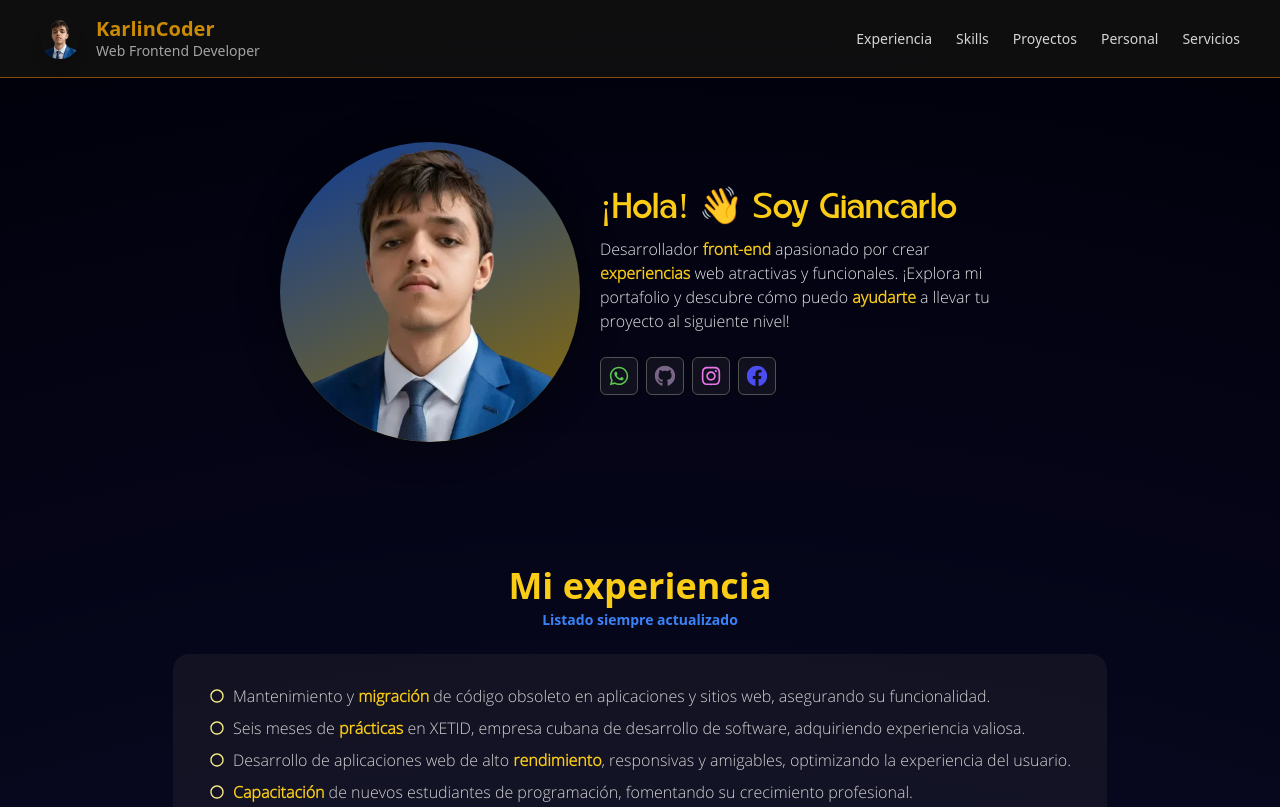
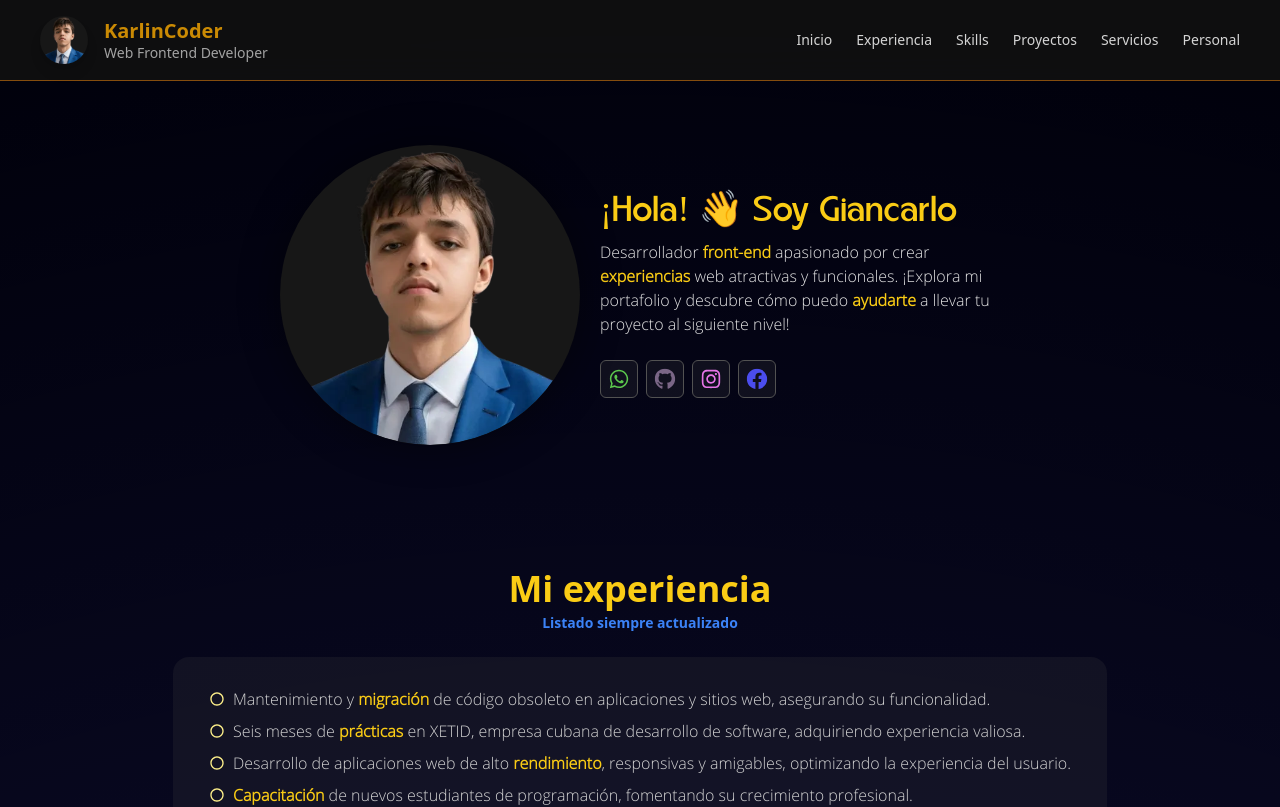
Before and after one commit to KarlinCoder/karlincoder.com, a React (Vite) app: page / in a window 1280 px wide. Shown: the top 807 px of the page. Built offline with nearby package versions, Linux system fonts and the light colour scheme.

Commit message:
Commit #71

```diff
--- a/package.json
+++ b/package.json
@@ -10,6 +10,7 @@
     "preview": "vite preview"
   },
   "dependencies": {
+    "@types/react-scroll": "^1.8.10",
     "react": "^19.0.0",
     "react-dom": "^19.0.0",
     "react-icons": "^5.4.0",
--- a/src/components/Navbar.tsx
+++ b/src/components/Navbar.tsx
@@ -1,6 +1,7 @@
 import { useState } from "react";
 import Sidebar from "./sections/Sidebar";
 import { HiMenu, HiMenuAlt1 } from "react-icons/hi";
+import { Link } from "react-scroll";
 
 interface MenuItem {
   text: string;
@@ -8,11 +9,12 @@ interface MenuItem {
 }
 
 const MENU_ITEMS: Array<MenuItem> = [
-  { text: "Experiencia", link: "#experiencia" },
-  { text: "Skills", link: "#skills" },
-  { text: "Proyectos", link: "#proyectos" },
-  { text: "Personal", link: "#personal" },
-  { text: "Servicios", link: "#servicios" },
+  { text: "Inicio", link: "header" },
+  { text: "Experiencia", link: "experiencia" },
+  { text: "Skills", link: "skills" },
+  { text: "Proyectos", link: "proyectos" },
+  { text: "Servicios", link: "servicios" },
+  { text: "Personal", link: "personal" },
 ];
 
 export const Navbar: React.FC = () => {
@@ -32,7 +34,7 @@ export const Navbar: React.FC = () => {
       <div className="flex items-center justify-between max-w-[1200px] mx-auto">
         {/* Logo y Avatar */}
         <div className="flex items-center gap-4">
-          <div className="w-10 h-10 overflow-hidden rounded-full shadow-lg">
+          <div className="w-12 h-12 overflow-hidden rounded-full shadow-lg bg-neutral-900">
             <img
               src="/images/avatar.webp"
               alt="Avatar"
@@ -52,12 +54,14 @@ export const Navbar: React.FC = () => {
           <ul className="flex gap-6 text-sm font-medium">
             {MENU_ITEMS.map(({ text, link }) => (
               <li key={text}>
-                <a
-                  href={link}
-                  className="transition-colors duration-300 hover:text-yellow-500 hover:underline hover:underline-offset-4"
+                <Link
+                  smooth={true}
+                  duration={500}
+                  to={link}
+                  className="transition-colors duration-300 cursor-pointer hover:text-yellow-500 hover:underline hover:underline-offset-4"
                 >
                   {text}
-                </a>
+                </Link>
               </li>
             ))}
           </ul>
--- a/src/components/sections/Header.tsx
+++ b/src/components/sections/Header.tsx
@@ -1,4 +1,5 @@
 import { FaFacebook, FaGithub, FaInstagram, FaWhatsapp } from "react-icons/fa";
+import { Element } from "react-scroll";
 
 const Header: React.FC = () => {
   const buttonClass =
@@ -7,15 +8,15 @@ const Header: React.FC = () => {
   const spanClasses = "text-yellow-400 font-bold";
 
   return (
+    <Element name="header">
       <header className="flex flex-col items-center justify-center gap-5 px-6 py-12 md:flex-row md:py-16">
         {/* Avatar */}
-      <div className="relative grid place-content-center w-full max-w-[220px] md:max-w-[300px] h-auto overflow-hidden rounded-full shadow-[0_0_40px_#0007] z-[1]">
+        <div className="relative grid place-content-center w-full max-w-[220px] md:max-w-[300px] h-auto overflow-hidden rounded-full shadow-[0_0_40px_#0007] bg-neutral-900  z-[1]">
           <img
             src="/images/avatar.webp"
             alt="Imagen de perfil de Giancarlo"
             className="w-full h-full object-cover rounded-full z-[3]"
           />
-        <div className="absolute inset-0 animate-spin bg-gradient-to-r from-yellow-400 to-blue-500 opacity-50 z-[2]" />
         </div>
 
         {/* Información personal */}
@@ -75,6 +76,7 @@ const Header: React.FC = () => {
           </footer>
         </aside>
       </header>
+    </Element>
   );
 };
 
--- a/src/components/sections/Proyectos.tsx
+++ b/src/components/sections/Proyectos.tsx
@@ -1,3 +1,4 @@
+import { Element } from "react-scroll";
 import ProjectCard from "./ProjectCard";
 
 const PARAGRAPH_CLASSES =
@@ -6,6 +7,7 @@ const SPAN_CLASSES = "text-yellow-500 font-bold";
 
 const Proyectos: React.FC = () => {
   return (
+    <Element name="proyectos">
       <section
         id="proyectos"
         className="flex flex-col gap-6 justify-center items-center h-fit py-[60px] px-8"
@@ -70,8 +72,8 @@ const Proyectos: React.FC = () => {
             technologies={["React", "JavaScript", "Tailwind"]}
           >
             <p className={PARAGRAPH_CLASSES}>
-            Buscador de películas que presenta información detallada como fecha,
-            valoración, sinopsis y título completo. Utiliza una{" "}
+              Buscador de películas que presenta información detallada como
+              fecha, valoración, sinopsis y título completo. Utiliza una{" "}
               <span className={SPAN_CLASSES}>API Rest</span> para realizar las
               búsquedas de manera eficiente.
             </p>
@@ -86,8 +88,9 @@ const Proyectos: React.FC = () => {
             <p className={PARAGRAPH_CLASSES}>
               Una moderna <span className={SPAN_CLASSES}>Landing Page</span> que
               utiliza <span className={SPAN_CLASSES}>animaciones CSS</span> para
-            mejorar la experiencia del usuario. El formulario de contacto envía
-            mensajes a través de <span className={SPAN_CLASSES}>emailjs</span>.
+              mejorar la experiencia del usuario. El formulario de contacto
+              envía mensajes a través de{" "}
+              <span className={SPAN_CLASSES}>emailjs</span>.
             </p>
           </ProjectCard>
           <ProjectCard
@@ -99,14 +102,16 @@ const Proyectos: React.FC = () => {
           >
             <p className={PARAGRAPH_CLASSES}>
               Una <span className={SPAN_CLASSES}>API Rest</span> eficiente para
-            realizar búsquedas en <span className={SPAN_CLASSES}>YouTube</span>,
-            devolviendo un <span className={SPAN_CLASSES}>JSON</span> que
-            incluye un <span className={SPAN_CLASSES}>Array</span> con detalles
-            de cada video, como ID, título, miniatura, duración y URL.
+              realizar búsquedas en{" "}
+              <span className={SPAN_CLASSES}>YouTube</span>, devolviendo un{" "}
+              <span className={SPAN_CLASSES}>JSON</span> que incluye un{" "}
+              <span className={SPAN_CLASSES}>Array</span> con detalles de cada
+              video, como ID, título, miniatura, duración y URL.
             </p>
           </ProjectCard>
         </section>
       </section>
+    </Element>
   );
 };
 
--- a/src/components/sections/Services.tsx
+++ b/src/components/sections/Services.tsx
@@ -9,9 +9,11 @@ import {
   FaPlug,
   FaExchangeAlt,
 } from "react-icons/fa";
+import { Element } from "react-scroll";
 
 const Services = () => {
   return (
+    <Element name="servicios">
       <section
         id="servicios"
         className="relative flex flex-col items-center justify-center px-4 py-28 gap-14 sm:px-6 md:px-8"
@@ -101,6 +103,7 @@ const Services = () => {
           ))}
         </div>
       </section>
+    </Element>
   );
 };
 
--- a/src/components/sections/Sidebar.tsx
+++ b/src/components/sections/Sidebar.tsx
@@ -1,9 +1,11 @@
 import React from "react";
 import ReactDOM from "react-dom";
+import { BiHome } from "react-icons/bi";
 import { FaCubesStacked } from "react-icons/fa6";
 import { PiUserList } from "react-icons/pi";
 import { RiBookShelfLine, RiUser2Fill } from "react-icons/ri";
 import { TbTools } from "react-icons/tb";
+import { Link } from "react-scroll";
 
 interface SidebarProps {
   isShowed: boolean;
@@ -27,64 +29,76 @@ const Sidebar: React.FC<SidebarProps> = ({ isShowed, handleShow }) => {
       <nav className="flex p-5 flex-col justify-center w-full max-w-[270px] h-screen bg-neutral-800 shadow-[0_0_40px_#0008]">
         <ul>
           <li>
-            <a
+            <Link
               className={linkClasses}
               onClick={() => {
                 handleShow(false);
               }}
-              href="#experiencia"
+              to="header"
             >
-              <PiUserList className={iconClasses} />
-              <p>Experiencia</p>
-            </a>
+              <BiHome className={iconClasses} />
+              <p>Inicio</p>
+            </Link>
           </li>
           <li>
-            <a
+            <Link
               className={linkClasses}
               onClick={() => {
                 handleShow(false);
               }}
-              href="#skills"
+              to="experiencia"
             >
-              <FaCubesStacked className={iconClasses} />
-              <p>Skills</p>
-            </a>
+              <PiUserList className={iconClasses} />
+              <p>Experiencia</p>
+            </Link>
           </li>
           <li>
-            <a
+            <Link
               className={linkClasses}
               onClick={() => {
                 handleShow(false);
               }}
-              href="#proyectos"
+              to="skills"
             >
-              <RiBookShelfLine className={iconClasses} />
-              <p>Proyectos</p>
-            </a>
+              <FaCubesStacked className={iconClasses} />
+              <p>Skills</p>
+            </Link>
           </li>
           <li>
-            <a
+            <Link
               className={linkClasses}
               onClick={() => {
                 handleShow(false);
               }}
-              href="#personal"
+              to="proyectos"
             >
-              <RiUser2Fill className={iconClasses} />
-              <p>Personal</p>
-            </a>
+              <RiBookShelfLine className={iconClasses} />
+              <p>Proyectos</p>
+            </Link>
           </li>
           <li>
-            <a
+            <Link
               className={linkClasses}
               onClick={() => {
                 handleShow(false);
               }}
-              href="#services"
+              to="personal"
+            >
+              <RiUser2Fill className={iconClasses} />
+              <p>Personal</p>
+            </Link>
+          </li>
+          <li>
+            <Link
+              className={linkClasses}
+              onClick={() => {
+                handleShow(false);
+              }}
+              to="services"
             >
               <TbTools className={iconClasses} />
               <p>Servicios</p>
-            </a>
+            </Link>
           </li>
         </ul>
       </nav>
--- a/src/components/sections/Skills.tsx
+++ b/src/components/sections/Skills.tsx
@@ -1,3 +1,4 @@
+import { Element } from "react-scroll";
 import {
   BootstrapLogo,
   CSSLogo,
@@ -21,6 +22,7 @@ const classNames =
 
 const Skills: React.FC = () => {
   return (
+    <Element name="skills">
       <section
         id="skills"
         className="flex flex-col gap-6 justify-center items-center h-fit py-[60px] pb-[80px] px-8 border-2 border-yellow-800"
@@ -131,6 +133,7 @@ const Skills: React.FC = () => {
           </ul>
         </section>
       </section>
+    </Element>
   );
 };
 
```
Also changed, not shown: src/components/sections/Personal.tsx (+21 -16 lines), 1 other file (tests, documents, lock files or other folders). Lines whose indentation alone changed are shown as unchanged.
